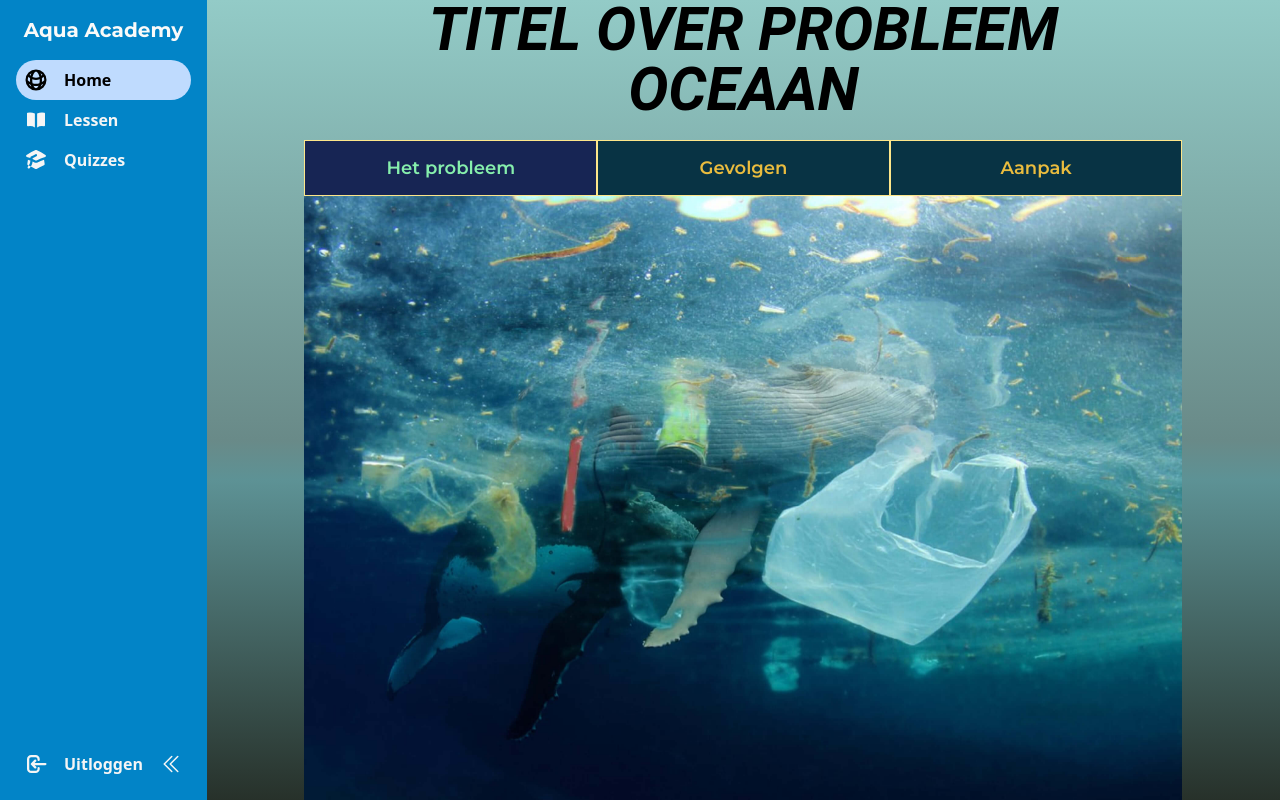
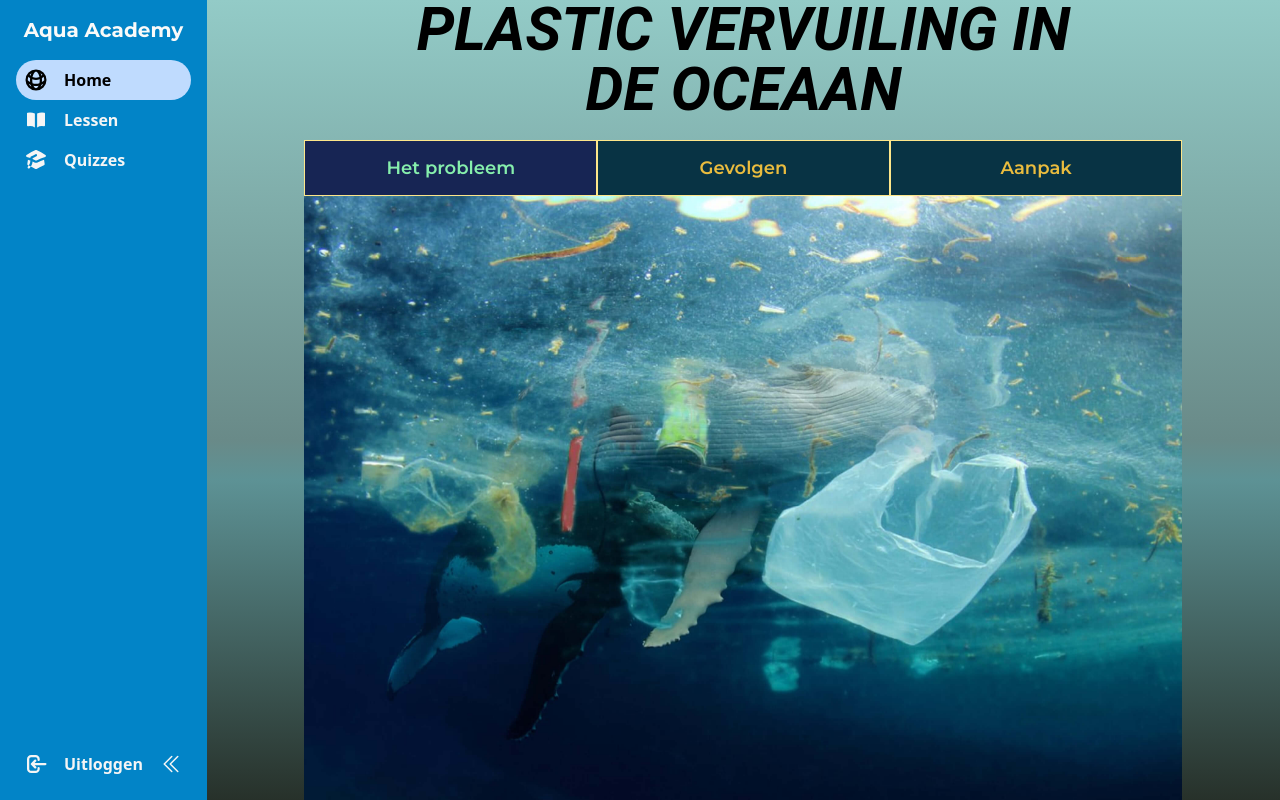
Before and after one commit to MarkDeKraker/T15-LifeBelowWater, a React (Vite) app: page /plastic/1 in a window 1280 px wide. Built offline with nearby package versions, Linux system fonts and the light colour scheme.

Commit message:
Changed the title for the content pages.

```diff
--- a/src/PlasticContentPage_1.tsx
+++ b/src/PlasticContentPage_1.tsx
@@ -17,7 +17,7 @@ export default function Plastic_1() {
                 <div
                     id={"title"}
                     className="col-start-3 col-end-10 relative text-center text-black text-6xl font-semibold italic font-['Roboto'] mb-5">
-                    TITEL OVER PROBLEEM OCEAAN
+                    PLASTIC VERVUILING IN DE OCEAAN
                 </div>
 
                 <Link to={"/plastic/1"} id={"Topic1"} className="colstart-2 col-end-5 col-span-3 z-20">
--- a/src/PlasticContentPage_2.tsx
+++ b/src/PlasticContentPage_2.tsx
@@ -21,7 +21,7 @@ export default function Plastic_2() {
                 <div
                     id={"title"}
                     className="col-start-3 col-end-10 relative text-center text-black text-6xl font-semibold italic font-['Roboto'] mb-5">
-                    TITEL OVER GEVOLGEN OCEAAN
+                    PLASTIC VERVUILING IN DE OCEAAN
                 </div>
 
                 <Link to={"/plastic/1"} id={"Topic1"} className="colstart-2 col-end-5 col-span-3 z-20">
--- a/src/PlasticContentPage_3.tsx
+++ b/src/PlasticContentPage_3.tsx
@@ -18,7 +18,7 @@ export default function Plastic_3() {
                 <div
                     id={"title"}
                     className="col-start-3 col-end-10 relative text-center text-black text-6xl font-semibold italic font-['Roboto'] mb-5">
-                    TITEL OVER AANPAK OCEAAN
+                    PLASTIC VERVUILING IN DE OCEAAN
                 </div>
 
                 <Link to={"/plastic/1"} id={"Topic1"} className="colstart-2 col-end-5 col-span-3 z-20">
```
